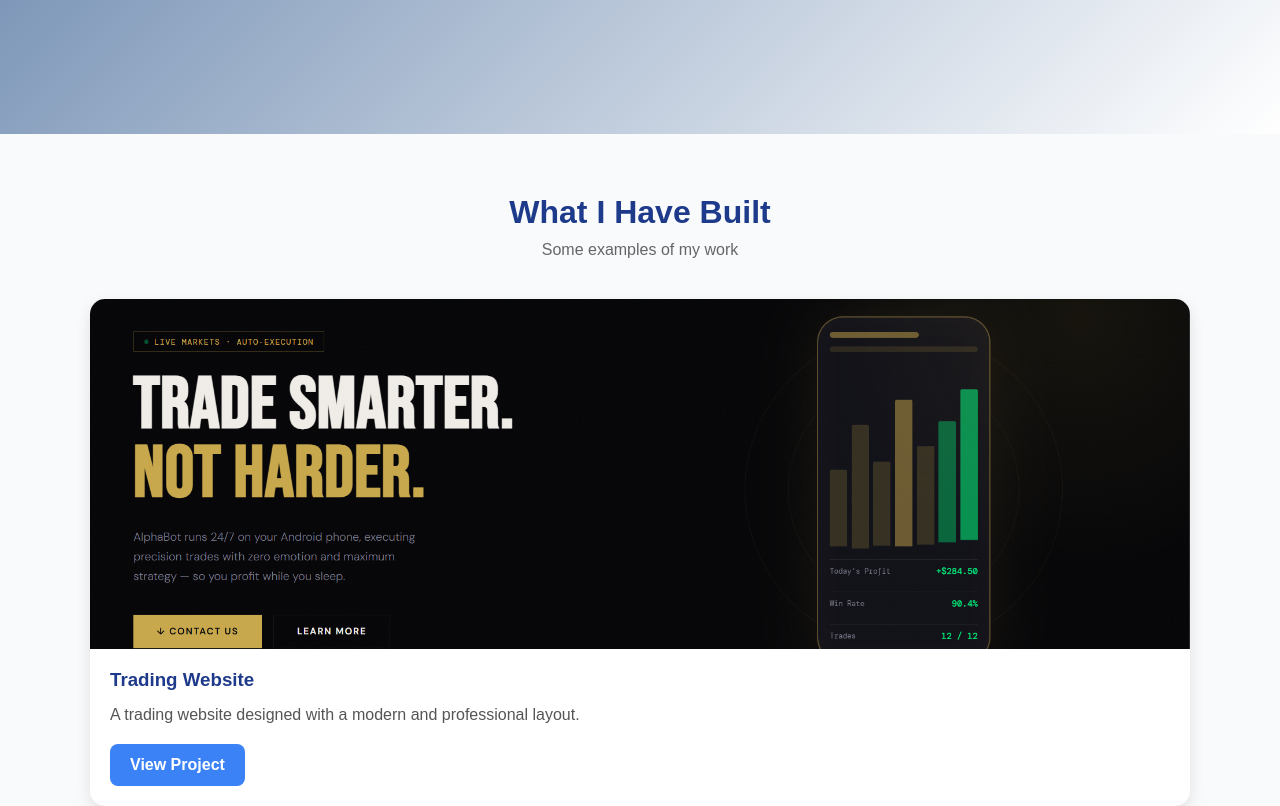
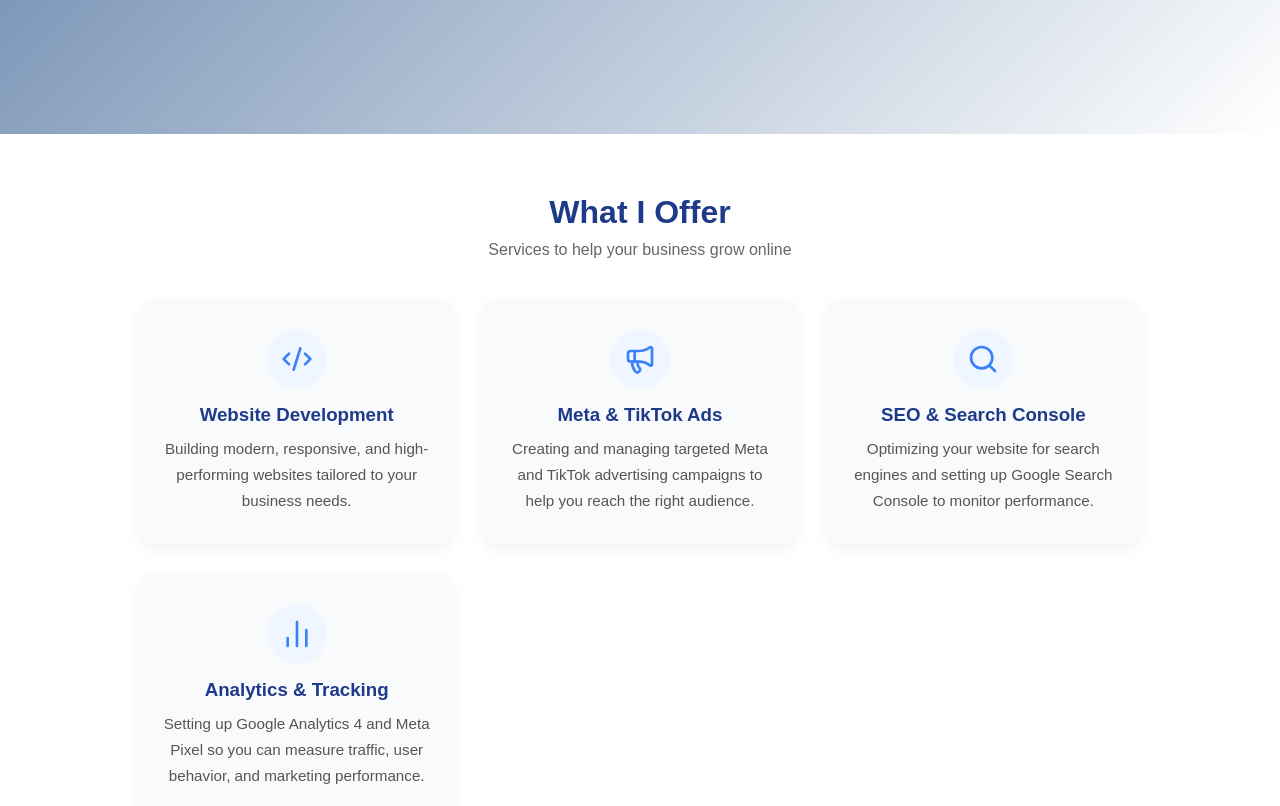
Before and after one commit to codebyemmanuel19/react-portfolio, a React (Vite) app: page / in a window 1280 px wide. Shown: the part 660-1466 px from the top of the page. Built offline with nearby package versions, Linux system fonts and the light colour scheme.

Commit message:
Finished projects section

```diff
--- a/src/App.jsx
+++ b/src/App.jsx
@@ -23,7 +23,7 @@ function App() {
     <>
       <Navbar />
       <Home />
-
+      <Services />
       <Projects />
       <Skills />
       <About />
--- a/src/components/Services.jsx
+++ b/src/components/Services.jsx
@@ -2,26 +2,31 @@ import "./Services.css"
 import { Code2, Megaphone, Search, BarChart2 } from "lucide-react"
 
 const services = [
- {
-   icon: <Code2 size={32} />,
-   title: "Web Development",
-   description: "Building modern, responsive websites tailored to your business needs."
- },
- //{
-   //icon: <Megaphone size={32} />,
-   //title: "Paid Ad Management",
-   //description: "Running targeted TikTok and Meta ad campaigns to help you reach the right audience."
- //},
- //{
-   //icon: <Search size={32} />,
-   //title: "SEO Optimization",
-  // description: "Helping your website get found by the right people on search engines."
- //},
- //{
-   //icon: <BarChart2 size={32} />,
-   //title: "Website Analytics Setup",
-   //description: "Setting up GA4 so you can track who visits your site, where they come from, and what's working."
- //}
+  {
+    icon: <Code2 size={32} />,
+    title: "Website Development",
+    description:
+      "Building modern, responsive, and high-performing websites tailored to your business needs."
+  },
+  {
+    icon: <Megaphone size={32} />,
+    title: "Meta & TikTok Ads",
+    description:
+      "Creating and managing targeted Meta and TikTok advertising campaigns to help you reach the right audience."
+  },
+  {
+    icon: <Search size={32} />,
+    title: "SEO & Search Console",
+    description:
+      "Optimizing your website for search engines and setting up Google Search Console to monitor performance."
+  },
+  {
+    icon: <BarChart2 size={32} />,
+    title: "Analytics & Tracking",
+    description:
+      "Setting up Google Analytics 4 and Meta Pixel so you can measure traffic, user behavior, and marketing performance."
+  }
+
 ]
 
 function Services() {
```
